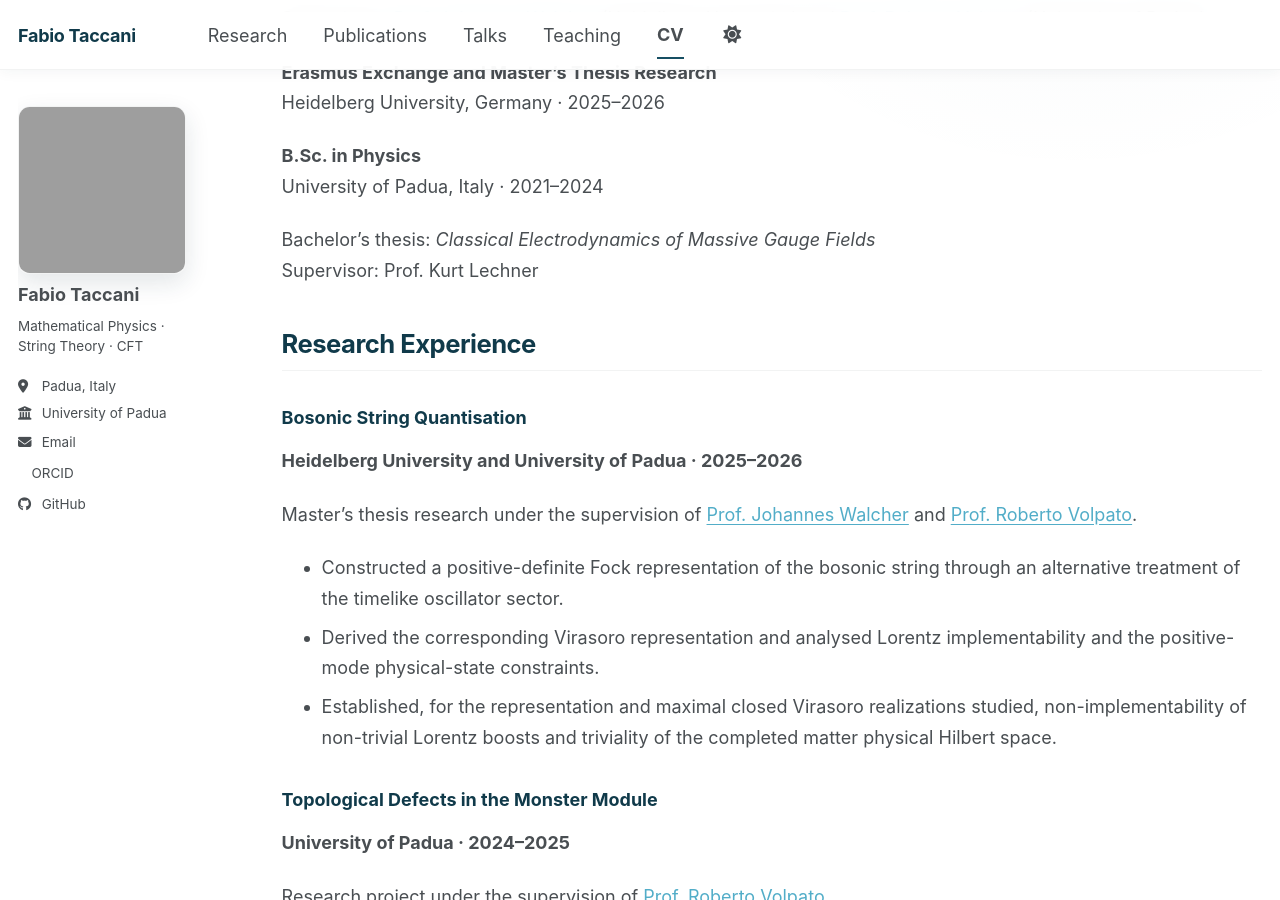
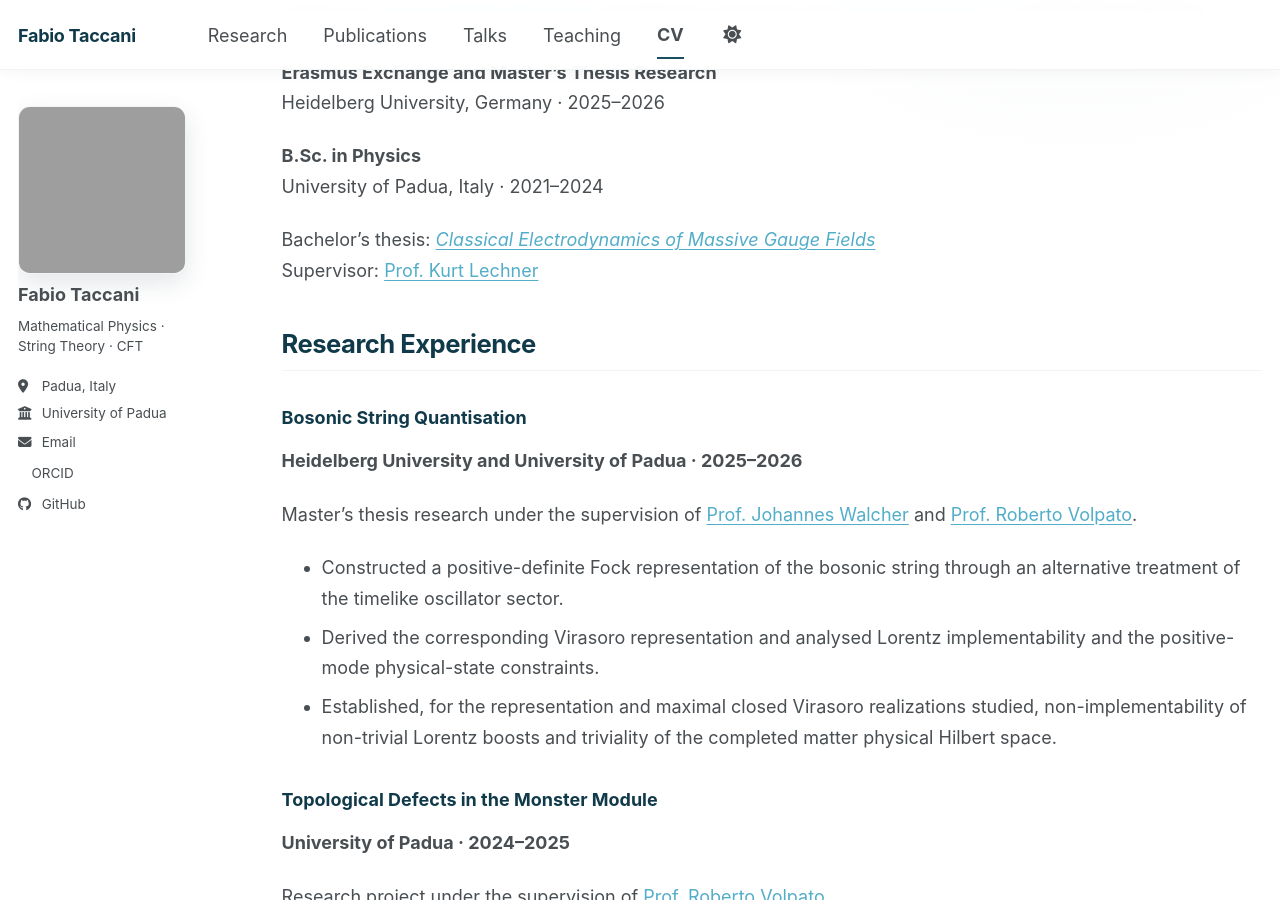
Before and after one commit to FabioTaccani/FabioTaccani.github.io, a Jekyll site: the page built from _pages/cv.md, in a window 1280 px wide and 900 px high, scrolled down 575 px. Built offline with Jekyll 4.4.1, drawn with Linux system fonts in a browser that asks for light colours; a style sheet for code colours, icons or effects is not loaded; part of the change alters nothing that is shown.

```diff
--- a/_pages/cv.md
+++ b/_pages/cv.md
@@ -28,8 +28,8 @@ Heidelberg University, Germany · 2025–2026
 **B.Sc. in Physics**
 University of Padua, Italy · 2021–2024
 
-Bachelor's thesis: *Classical Electrodynamics of Massive Gauge Fields*
-Supervisor: Prof. Kurt Lechner
+Bachelor's thesis: [*Classical Electrodynamics of Massive Gauge Fields*](https://thesis.unipd.it/retrieve/be33ea4f-fd53-434f-9fd5-9b957a780b48/Taccani_Fabio.pdf)
+Supervisor: [Prof. Kurt Lechner](https://www.unipd.it/en/contatti/kurt.lechner)
 
 
 ## Research Experience
```
